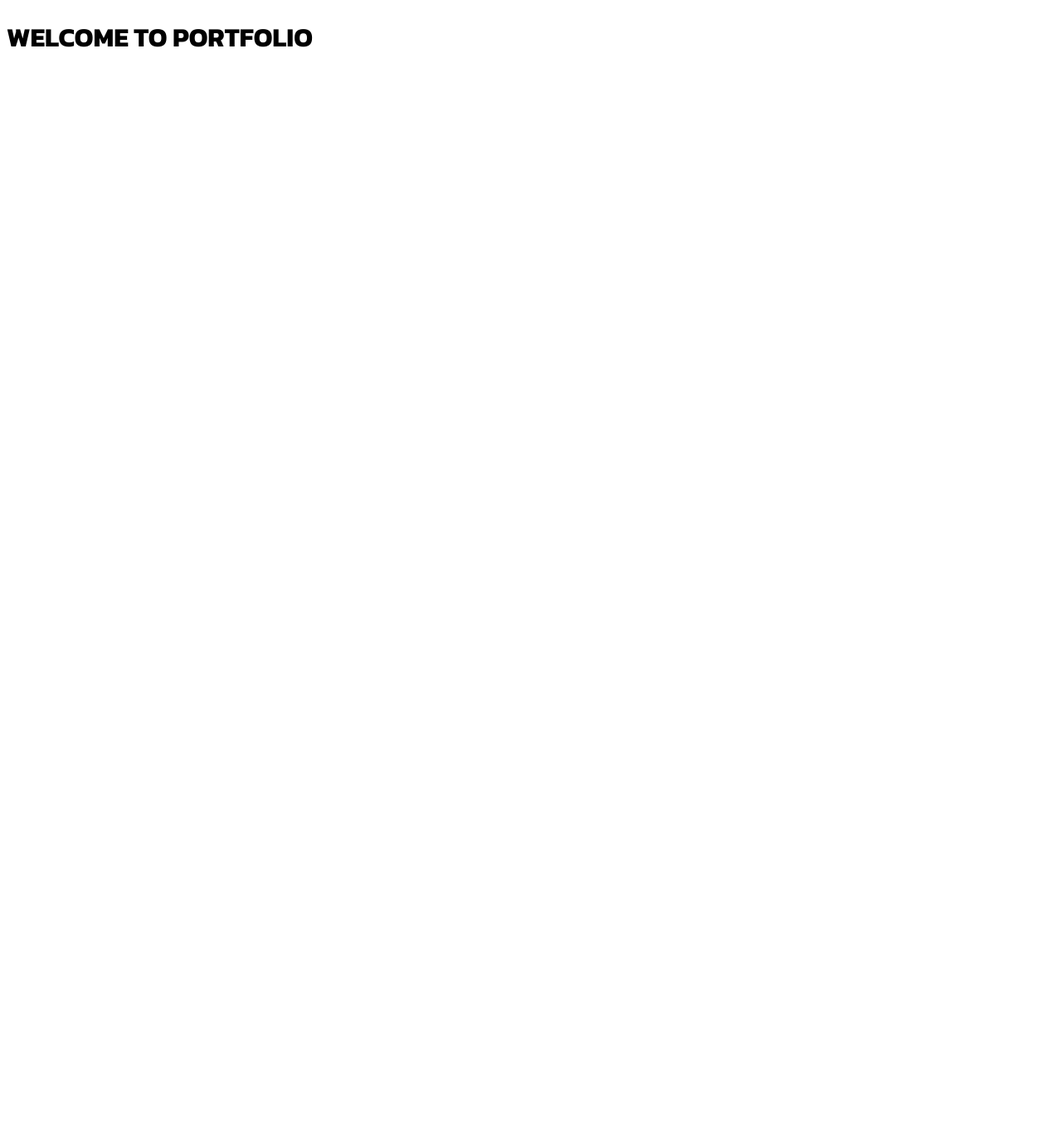
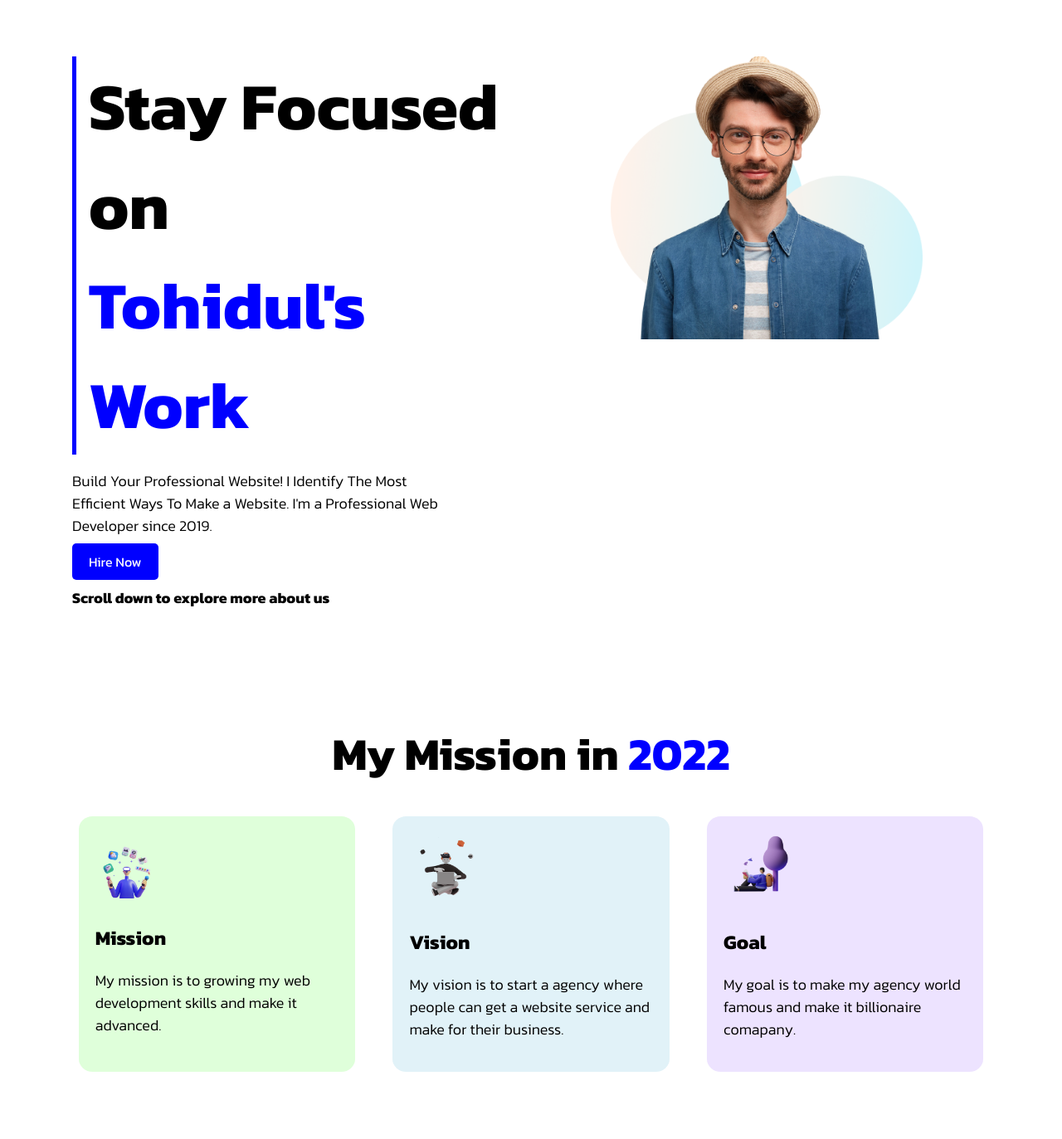
Before and after one commit to Tohidul-Islam/first-assignment, a plain HTML site: page index.html in a window 1280 px wide. Shown: the whole page at 83% size. Before the commit the page ends 800 px from the top, so only its background shows below. Drawn offline with Linux system fonts and the light colour scheme.

Commit message:
second-section

```diff
--- a/index.html
+++ b/index.html
@@ -13,7 +13,56 @@
 </head>
 
 <body>
-    <h1>WELCOME TO PORTFOLIO</h1>
+    <!---Header area start-->
+    <section class="header">
+        <div class="half">
+            <div class="hero-text">
+                <h1>Stay Focused on</h1>
+                <h1 style="color: blue">Tohidul's Work</h1>
+            </div>
+            <p class="hero-paragraph">Build Your Professional Website! I Identify The Most Efficient Ways To Make a
+                Website. I'm a Professional
+                Web Developer since 2019.</p>
+            <a href="tohidul.info" target="_blank" class="hire-button">Hire Now</a>
+            <p><b>Scroll down to explore more about us</b>
+            </p>
+        </div>
+        <div class="hero-image half">
+            <img src="images/person/person-4.png" alt="">
+        </div>
+    </section>
+    <!--Header area end-->
+
+    <!----Mission Section start-->
+    <section>
+        <div class="title">
+            <h1>My Mission in <span>2022</span></h1>
+        </div>
+        <div class="mission">
+            <div class="missiondiv missioncol">
+                <img src="images/illustrators/illustrator-1.png" alt="">
+                <h2>Mission</h2>
+                <p>My mission is to growing my web development skills and make it advanced.</p>
+            </div>
+            <div class="missiondiv visioncol">
+                <img src="images/illustrators/illustrator-2.png" alt="">
+                <h2>Vision</h2>
+                <p>My vision is to start a agency where people can get a website service and make for their business.
+                </p>
+            </div>
+            <div class="missiondiv golcol">
+                <img src="images/illustrators/illustrator-3.png" alt="">
+                <h2>Goal</h2>
+                <p>My goal is to make my agency world famous and make it billionaire comapany.</p>
+            </div>
+        </div>
+
+    </section>
+
+
+
+
+
 </body>
 
 </html>
--- a/style.css
+++ b/style.css
@@ -1,4 +1,97 @@
 body {
     font-family: 'Kanit', sans-serif;
+    padding-left: 5%;
+    padding-right: 5%;
+}
 
+section {
+    padding: 55px 0px;
 }
+
+h1 {
+    font-size: 80px;
+    margin: 0px;
+    padding: 0px;
+}
+
+p {
+    font-size: 18px;
+    font-weight: 300;
+}
+
+.hero-text {
+    border-left: 5px solid blue;
+    padding-left: 15px;
+}
+
+.hero-paragraph {
+    padding-right: 75px;
+}
+
+.hire-button {
+    text-decoration: none;
+    padding: 10px 20px;
+    border-radius: 5px;
+    background-color: blue;
+    color: white;
+}
+
+.hire-button:hover {
+    background-color: navy;
+}
+
+.hero-image img {
+    width: 70%;
+    margin-left: auto;
+    margin-right: auto;
+    display: block;
+}
+
+.header {
+    display: flex;
+}
+
+.half {
+    width: 50%;
+    padding: 5px 15px;
+}
+
+/*----mission start---*/
+
+.title h1 {
+    text-align: center;
+    font-size: 55px;
+}
+
+.title span {
+    color: blue;
+    text-align: center;
+}
+
+.mission {
+    display: flex;
+    margin-top: 1%;
+}
+
+.missiondiv img {
+    width: 30%;
+}
+
+.missiondiv {
+    padding: 20px 20px;
+    border-radius: 5%;
+    margin: 2%;
+    width: 33%;
+}
+
+.missiondiv:first-child {
+    background-color: rgb(223, 255, 218);
+}
+
+.missiondiv:nth-child(2) {
+    background-color: rgb(225, 242, 248);
+}
+
+.missiondiv:last-child {
+    background-color: rgb(237, 227, 255);
+}
```
